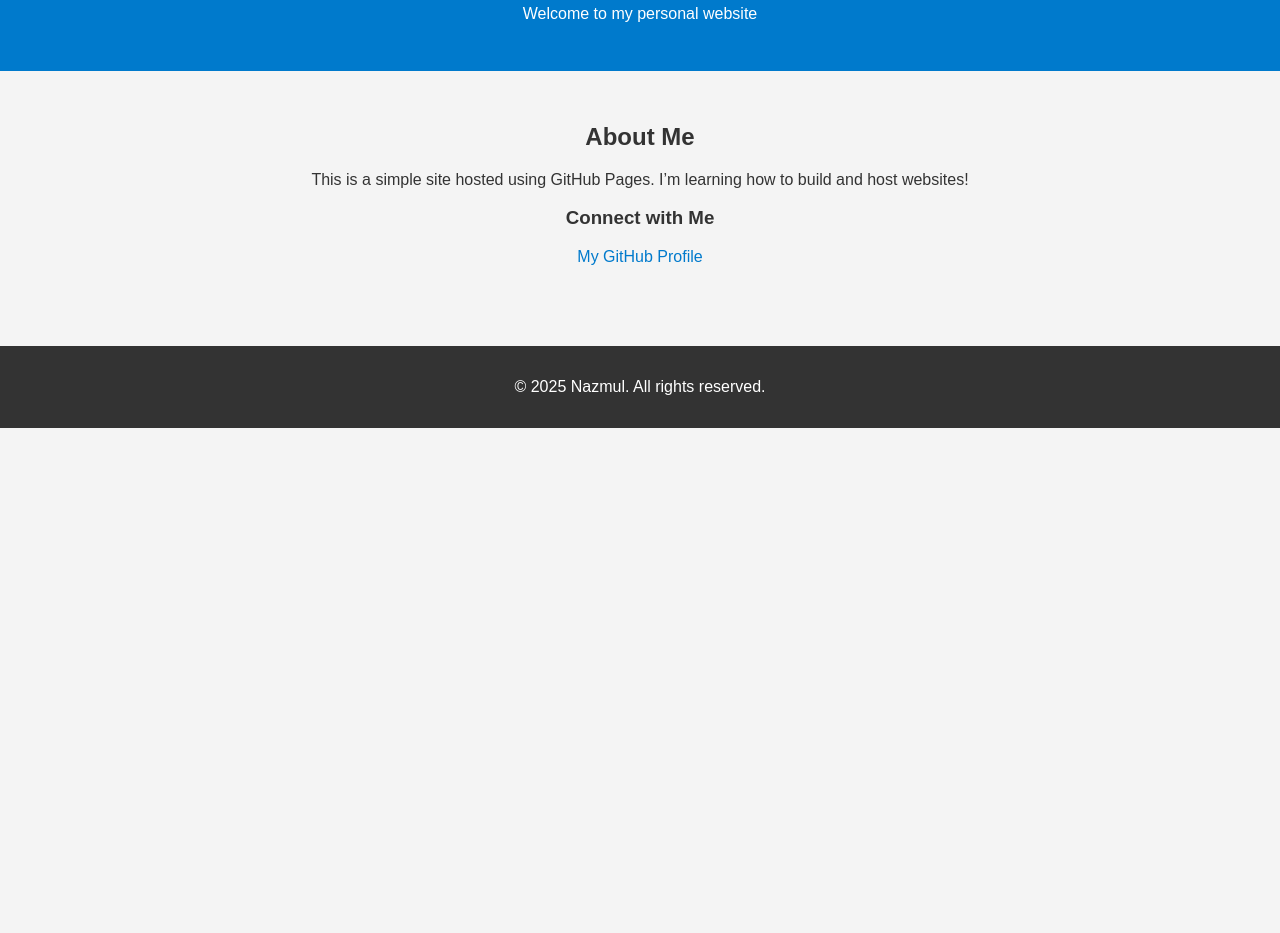
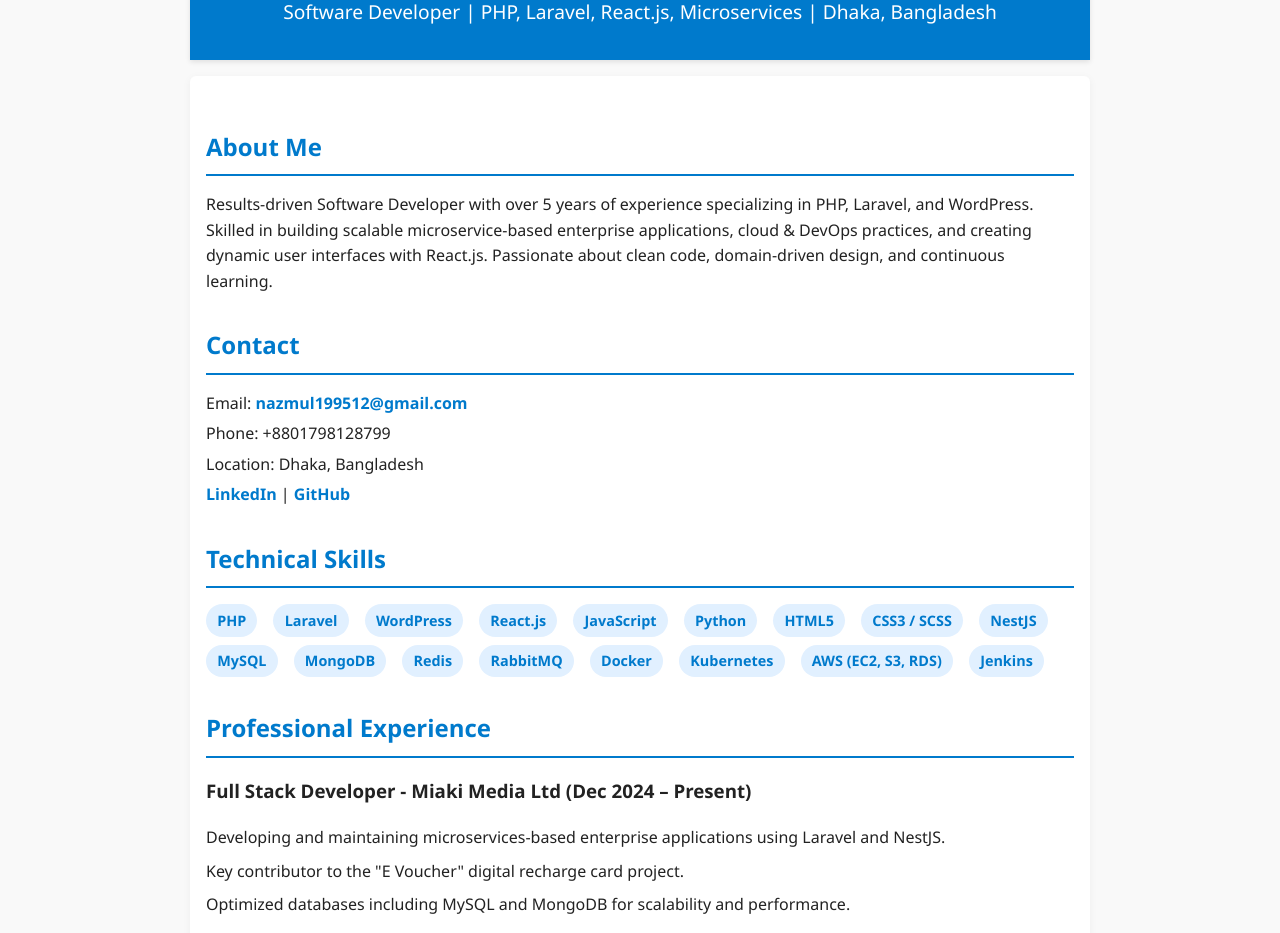
Before and after one commit to nazmul199512/nazmul199512.github.io, a plain HTML site: page index.html in a window 1280 px wide. Shown: the part 107-1040 px from the top of the page. Before the commit the page ends 800 px from the top, so only its background shows below. Drawn offline with Linux system fonts and the light colour scheme.

Commit message:
Update index.html

```diff
--- a/index.html
+++ b/index.html
@@ -2,63 +2,194 @@
 <html lang="en">
 <head>
   <meta charset="UTF-8" />
-  <meta name="viewport" content="width=device-width, initial-scale=1.0" />
-  <title>Welcome to My Website</title>
+  <meta name="viewport" content="width=device-width, initial-scale=1" />
+  <title>Nazmul Alam - Software Developer</title>
   <style>
     body {
-      font-family: Arial, sans-serif;
-      background: #f4f4f4;
-      color: #333;
+      font-family: 'Segoe UI', Tahoma, Geneva, Verdana, sans-serif;
+      background: #f9f9f9;
+      color: #222;
       margin: 0;
       padding: 0;
-      text-align: center;
+      line-height: 1.6;
+      max-width: 900px;
+      margin-left: auto;
+      margin-right: auto;
     }
 
     header {
-      background: #007acc;
+      background-color: #007acc;
       color: white;
-      padding: 2rem 0;
+      padding: 2rem 1rem;
+      text-align: center;
+      box-shadow: 0 2px 5px rgba(0,0,0,0.1);
+    }
+
+    header h1 {
+      margin: 0;
+      font-size: 2.5rem;
+    }
+
+    header p {
+      margin: 0.5rem 0 0 0;
+      font-weight: 300;
+      font-size: 1.2rem;
     }
 
     main {
-      padding: 2rem;
+      padding: 2rem 1rem;
+      background: white;
+      box-shadow: 0 2px 8px rgba(0,0,0,0.05);
+      margin-top: 1rem;
+      border-radius: 6px;
     }
 
-    footer {
-      background: #333;
-      color: white;
-      padding: 1rem 0;
-      margin-top: 2rem;
+    section {
+      margin-bottom: 2rem;
+    }
+
+    h2 {
+      border-bottom: 2px solid #007acc;
+      padding-bottom: 0.5rem;
+      color: #007acc;
+      margin-bottom: 1rem;
+    }
+
+    ul {
+      list-style-type: none;
+      padding-left: 0;
+    }
+
+    ul li {
+      margin-bottom: 0.5rem;
     }
 
     a {
       color: #007acc;
       text-decoration: none;
+      font-weight: 600;
     }
 
     a:hover {
       text-decoration: underline;
     }
+
+    footer {
+      background: #222;
+      color: #ddd;
+      text-align: center;
+      padding: 1rem 1rem;
+      margin-top: 3rem;
+      font-size: 0.9rem;
+    }
+
+    .contact-info p {
+      margin: 0.3rem 0;
+    }
+
+    .skills-list {
+      display: flex;
+      flex-wrap: wrap;
+      gap: 0.5rem 1rem;
+    }
+
+    .skills-list span {
+      background-color: #e1f0ff;
+      color: #007acc;
+      padding: 0.3rem 0.7rem;
+      border-radius: 20px;
+      font-size: 0.9rem;
+      font-weight: 600;
+    }
   </style>
 </head>
 <body>
   <header>
-    <h1>Hello! I'm Nazmul</h1>
-    <p>Welcome to my personal website</p>
+    <h1>Nazmul Alam</h1>
+    <p>Software Developer | PHP, Laravel, React.js, Microservices | Dhaka, Bangladesh</p>
   </header>
 
   <main>
-    <h2>About Me</h2>
-    <p>This is a simple site hosted using GitHub Pages. I’m learning how to build and host websites!</p>
+    <section class="summary">
+      <h2>About Me</h2>
+      <p>
+        Results-driven Software Developer with over 5 years of experience specializing in PHP, Laravel, and WordPress.
+        Skilled in building scalable microservice-based enterprise applications, cloud & DevOps practices, and
+        creating dynamic user interfaces with React.js. Passionate about clean code, domain-driven design, and
+        continuous learning.
+      </p>
+    </section>
 
-    <h3>Connect with Me</h3>
-    <p>
-      <a href="https://github.com/nazmul199512" target="_blank">My GitHub Profile</a>
-    </p>
+    <section class="contact-info">
+      <h2>Contact</h2>
+      <p>Email: <a href="mailto:nazmul199512@gmail.com">nazmul199512@gmail.com</a></p>
+      <p>Phone: +8801798128799</p>
+      <p>Location: Dhaka, Bangladesh</p>
+      <p>
+        <a href="https://linkedin.com/in/nazmul" target="_blank" rel="noopener noreferrer">LinkedIn</a> |
+        <a href="https://github.com/nazmul199512" target="_blank" rel="noopener noreferrer">GitHub</a>
+      </p>
+    </section>
+
+    <section class="skills">
+      <h2>Technical Skills</h2>
+      <div class="skills-list">
+        <span>PHP</span>
+        <span>Laravel</span>
+        <span>WordPress</span>
+        <span>React.js</span>
+        <span>JavaScript</span>
+        <span>Python</span>
+        <span>HTML5</span>
+        <span>CSS3 / SCSS</span>
+        <span>NestJS</span>
+        <span>MySQL</span>
+        <span>MongoDB</span>
+        <span>Redis</span>
+        <span>RabbitMQ</span>
+        <span>Docker</span>
+        <span>Kubernetes</span>
+        <span>AWS (EC2, S3, RDS)</span>
+        <span>Jenkins</span>
+      </div>
+    </section>
+
+    <section class="experience">
+      <h2>Professional Experience</h2>
+      <h3>Full Stack Developer - Miaki Media Ltd (Dec 2024 – Present)</h3>
+      <ul>
+        <li>Developing and maintaining microservices-based enterprise applications using Laravel and NestJS.</li>
+        <li>Key contributor to the "E Voucher" digital recharge card project.</li>
+        <li>Optimized databases including MySQL and MongoDB for scalability and performance.</li>
+      </ul>
+
+      <h3>PHP Developer - SSL Wireless (Nov 2021 – Nov 2024)</h3>
+      <ul>
+        <li>Built and maintained SSLCommerz WordPress Plugin for secure WooCommerce payments.</li>
+        <li>Developed Scratch Card Management and Employee Management Systems using Laravel.</li>
+        <li>Implemented scalable Event Sourcing and CQRS system for a Swiss insurance company.</li>
+      </ul>
+
+      <h3>Web Developer - iHelpBD (Apr 2021 – Oct 2021)</h3>
+      <ul>
+        <li>Created a Learning Management System with Laravel, AWS, and React.</li>
+      </ul>
+
+      <h3>Software Developer - Aims Edu Online (Jan 2020 – Dec 2020)</h3>
+      <ul>
+        <li>Developed Sales Mapping application for real-time analytics and tracking.</li>
+      </ul>
+    </section>
+
+    <section class="education">
+      <h2>Education</h2>
+      <p>Bachelor of Science in Computer Science and Engineering</p>
+      <p>Daffodil International University, Dhaka, Bangladesh</p>
+    </section>
   </main>
 
   <footer>
-    <p>&copy; 2025 Nazmul. All rights reserved.</p>
+    <p>&copy; 2025 Nazmul Alam. All rights reserved.</p>
   </footer>
 </body>
 </html>
```
